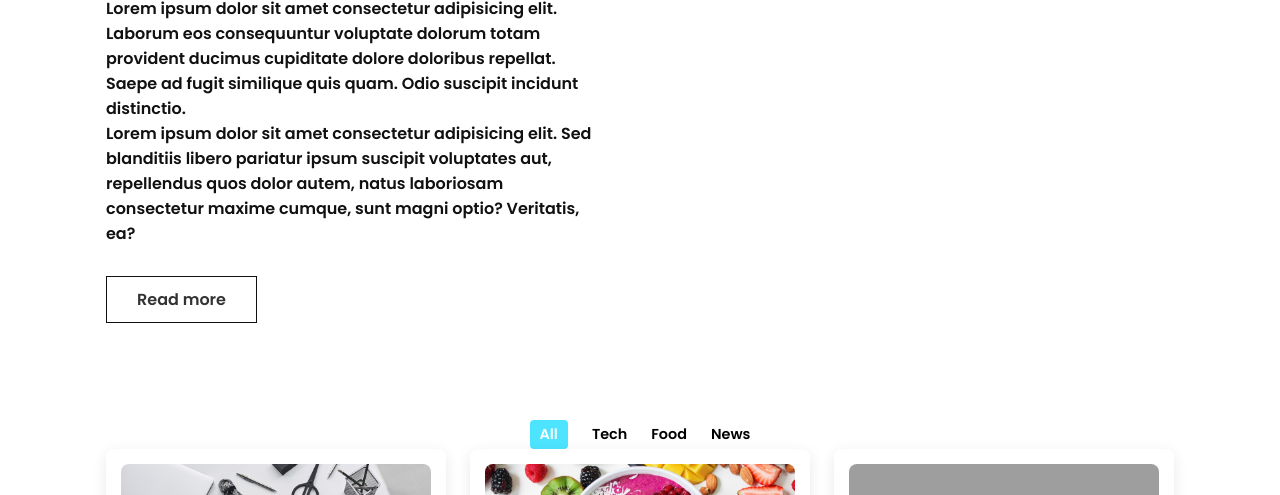
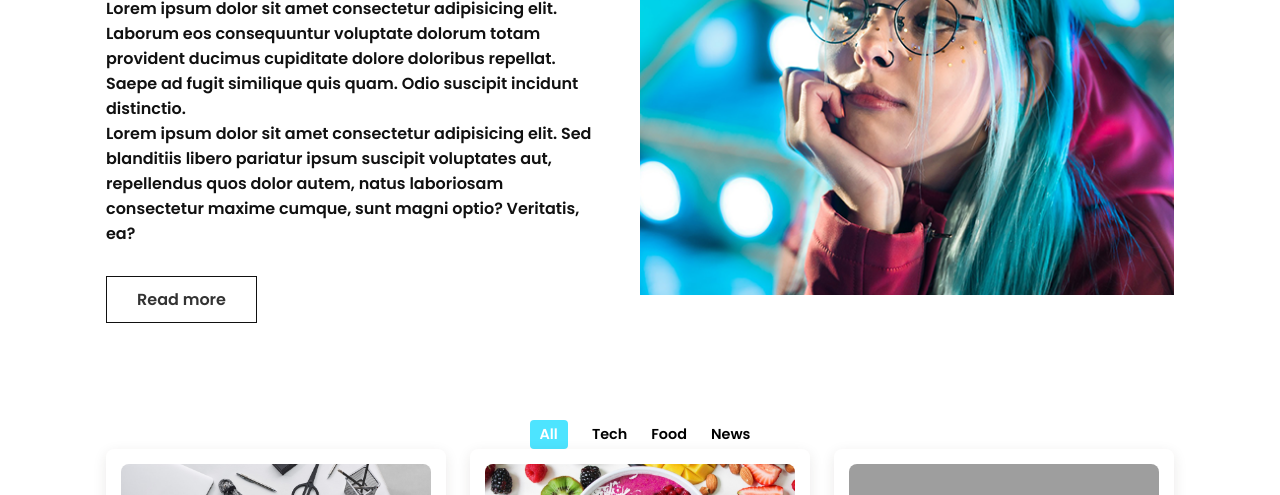
Before and after one commit to Bhushanrajput/blog, a plain HTML site: page index.html in a window 1280 px wide. Shown: the part 632-1127 px from the top of the page. Drawn offline with nearby package versions, Linux system fonts and the light colour scheme; grey boxes are pictures that could not be loaded; files whose address does not match are found by name.

Commit message:
Update index.html

```diff
--- a/index.html
+++ b/index.html
@@ -34,7 +34,7 @@
             <a href="read1.html" class="btn2">Read more</a>
         </div>
         <div class="imgBx">
-            <img src="images/about.png" alt="" class="fitBg">
+            <img src="about.png" alt="" class="fitBg">
         </div>
     </section>
 
```
